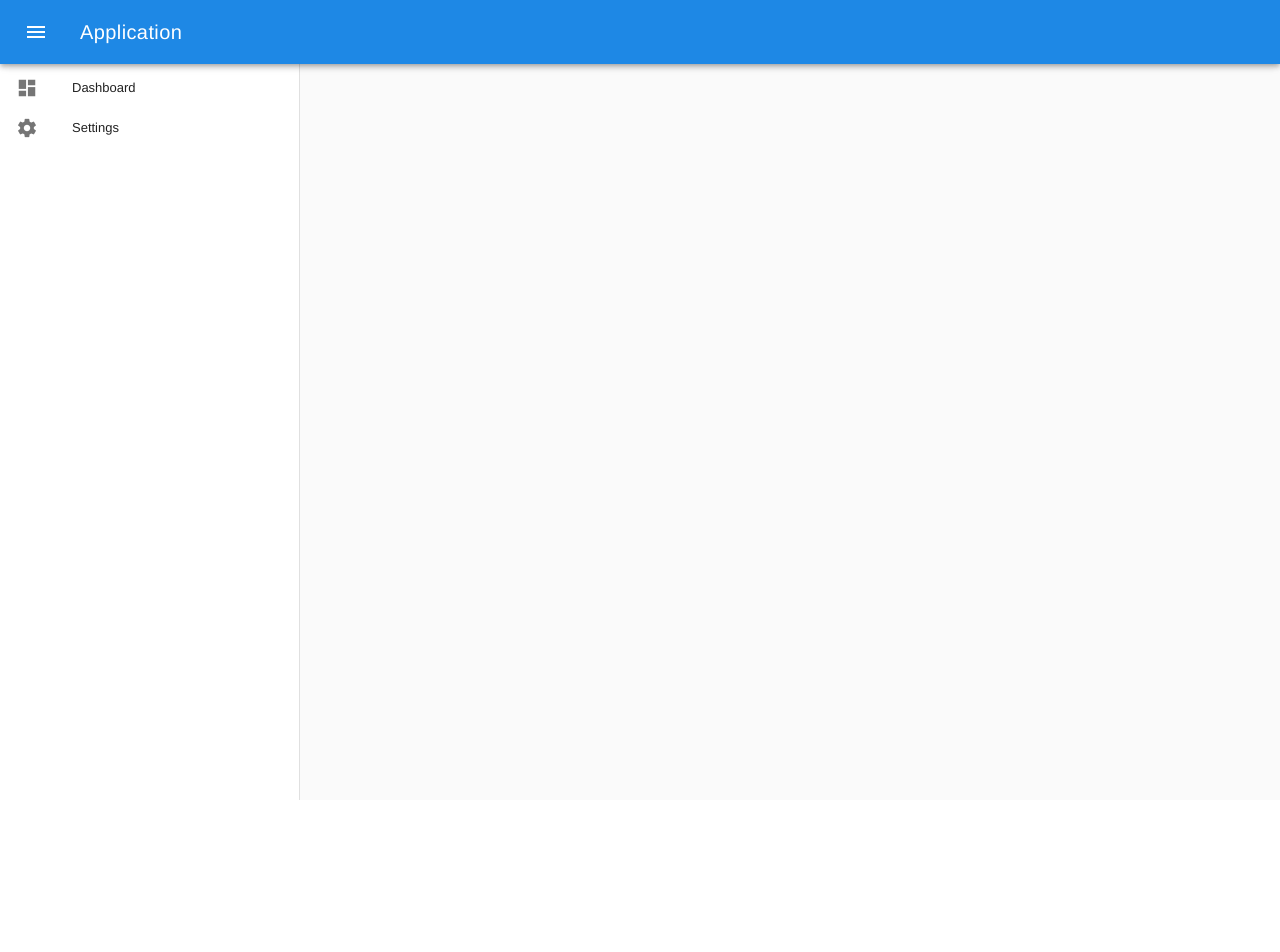
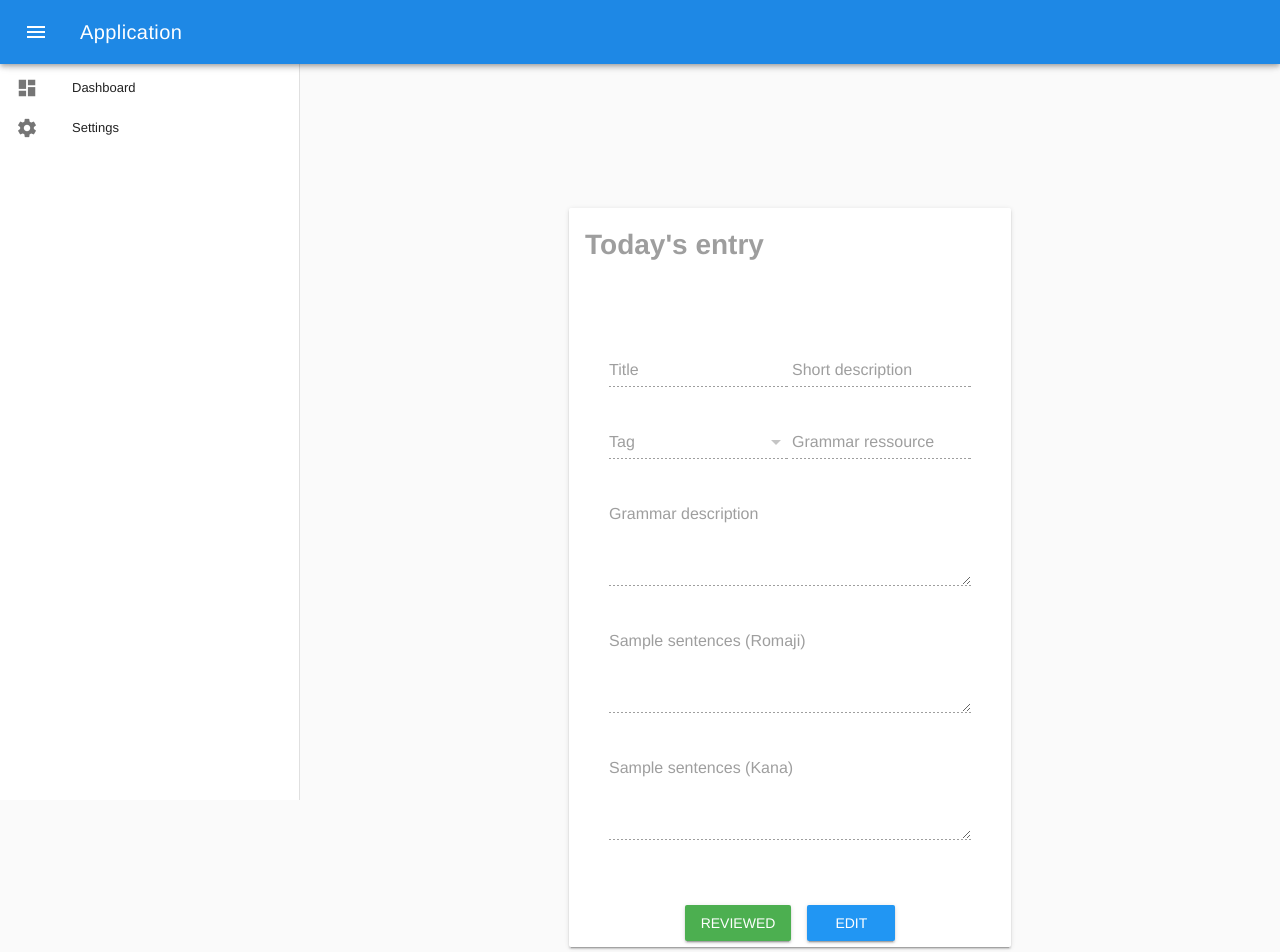
Before and after one commit to mark-drastrup/mouichido, a Vue app in the folder client/: page /#/ in a window 1280 px wide. Shown: the top 952 px of the page. Before the commit the page ends 800 px from the top, so only its background shows below. Built offline with nearby package versions, Linux system fonts and the light colour scheme; no server answers.

Commit message:
Adding props, custom events and sequelize logic

```diff
--- a/client/src/components/Hello.vue
+++ b/client/src/components/Hello.vue
@@ -15,7 +15,7 @@
             <v-list-tile-title>Dashboard</v-list-tile-title>
           </v-list-tile-content>
         </v-list-tile>
-        <v-list-tile @click="test">
+        <v-list-tile>
           <v-list-tile-action>
             <v-icon>settings</v-icon>
           </v-list-tile-action>
@@ -33,7 +33,7 @@
       <v-container fluid>
         <v-layout>
           <v-flex>
-            <Grammar v-if="showCard" @delete="test"></Grammar>
+            <Review v-if="showCard" @reviewed="reviewed" @edit="edit" @save="save" :entry="entry"></Review>
           </v-flex>
         </v-layout>
       </v-container>
@@ -42,27 +42,68 @@
 </template>
 
 <script>
-  import Grammar from "./Grammar"
-
+  import Review from "./Review"
+  import grammarService from "@/services/grammarService";
   export default {
     data: () => ({
       drawer: true,
-      showCard: false
+      showCard: true,
+      entry: {
+        title: "",
+        short_description: "",
+        tag: "",
+        url: "",
+        grammar: "",
+        sample_romaji: "",
+        sample_kana: "",
+        editing: false
+      }
     }),
     components: {
-      Grammar
+      Review
     },
     props: {
       source: String
     },
     methods: {
-      test() {
+      reviewed() {
         this.showCard = false;
+      },
+      save() {
+        this.create();
+        //this.entry.editing = false;
+      },
+      edit() {
+        this.entry.editing = true;
       },
       show() {
         this.showCard = true;
+      },
+      async create() {
+				try {
+						const response = await grammarService.post({
+							title: this.entry.title,
+							short_description: this.entry.short_description,
+							tag: this.entry.tag,
+							url: this.entry.url,
+							grammar: this.entry.grammar,
+							sample_romaji: this.entry.sample_romaji,
+							sample_kana: this.entry.sample_kana,
+						});
+
+				} catch (error) {
+						console.log(error)
+				}
       }
-    }
+    },
+    async mounted() {
+        try {
+          const grammarId = 1;
+          this.entry = (await grammarService.show(grammarId)).data
+        } catch (error) {
+          console.log(error)
+        }
+      }
   }
 </script>
 
--- a/client/src/components/Grammar.vue
+++ b/client/src/components/Review.vue
@@ -5,19 +5,20 @@
         <v-card-title>
             <h1 class="grey--text text-lg-center">Today's entry</h1>
         </v-card-title>
-				<v-card-text v-if="editing">
+		<p>{{myGrammar.title }}</p>
+				<v-card-text v-if="myGrammar.editing">
 					<v-container grid-list-sm>
 						<v-layout row wrap>
 							<v-flex xs12 sm6>
 								<v-text-field
 									label="Title"
-									v-model="title"
+									v-model="myGrammar.title"
 								></v-text-field>
 							</v-flex>
 							<v-flex xs12 sm6>
 								<v-text-field
 									label="Short description"
-									v-model="short_description"
+									v-model="myGrammar.short_description"
 								></v-text-field>
 							</v-flex>
 
@@ -25,13 +26,13 @@
 								<v-select
 									:items="items"
 									label="Tag"
-									v-model="tag"
+									v-model="myGrammar.tag"
 								></v-select>
 							</v-flex>
 							<v-flex xs12 sm6>
 								<v-text-field
 									label="Grammar ressource"
-									v-model="url"
+									v-model="myGrammar.url"
 								></v-text-field>
 							</v-flex>
 
@@ -40,7 +41,7 @@
 								name="input"
 								label="Grammar description"
 								rows="4"
-								v-model="grammar"
+								v-model="myGrammar.grammar"
 								></v-textarea>
 							</v-flex>
 
@@ -49,7 +50,7 @@
 								name="input"
 								label="Sample sentences (Romaji)"
 								rows="4"
-								v-model="sample_romaji"
+								v-model="myGrammar.sample_romaji"
 								></v-textarea>
 							</v-flex>
 
@@ -71,7 +72,7 @@
 								label="Sample sentences (Kana)"
 								hint="Write UPPERCASE for Katakana"
 								rows="4"
-								v-model="sample_kana"
+								v-model="myGrammar.sample_kana"
 								id="kana"
 								></v-textarea>
 							</v-flex>
@@ -80,20 +81,20 @@
 					</v-container>
 				</v-card-text>
 
-				<v-card-text v-if="!editing">
+				<v-card-text v-if="!myGrammar.editing">
 					<v-container fluid grid-list-sm>
 						<v-layout row wrap>
 							<v-flex xs12 sm6>
 								<v-text-field
 									label="Title"
-									v-model="title"
+									v-model="myGrammar.title"
 									disabled
 								></v-text-field>
 							</v-flex>
 							<v-flex xs12 sm6>
 								<v-text-field
 									label="Short description"
-									v-model="short_description"
+									v-model="myGrammar.short_description"
 									disabled
 								></v-text-field>
 							</v-flex>
@@ -102,14 +103,14 @@
 								<v-select
 									:items="items"
 									label="Tag"
-									v-model="tag"
+									v-model="myGrammar.tag"
 									disabled
 								></v-select>
 							</v-flex>
 							<v-flex xs12 sm6>
 								<v-text-field
 									label="Grammar ressource"
-									v-model="url"
+									v-model="myGrammar.url"
 									disabled
 								></v-text-field>
 							</v-flex>
@@ -119,7 +120,7 @@
 								name="input"
 								label="Grammar description"
 								rows="4"
-								v-model="grammar_description"
+								v-model="myGrammar.grammar"
 								disabled
 								></v-textarea>
 							</v-flex>
@@ -129,7 +130,7 @@
 								name="input"
 								label="Sample sentences (Romaji)"
 								rows="4"
-								v-model="sample_romaji"
+								v-model="myGrammar.sample_romaji"
 								disabled
 								></v-textarea>
 							</v-flex>
@@ -140,7 +141,7 @@
 								label="Sample sentences (Kana)"
 								hint="Write UPPERCASE for Katakana"
 								rows="4"
-								v-model="sample_kana"
+								v-model="myGrammar.sample_kana"
 								disabled
 								></v-textarea>
 							</v-flex>
@@ -149,8 +150,9 @@
 					</v-container>
 				</v-card-text>
         <v-responsive>
-					<v-btn color="success" v-on:click="create" v-if="editing">Save</v-btn>
-					<v-btn color="info" v-on:click="edit" v-if="!editing">Edit</v-btn>
+					<v-btn color="success" v-on:click="save" v-if="myGrammar.editing">Save</v-btn>
+					<v-btn color="success" v-on:click="reviewed" v-if="!myGrammar.editing">Reviewed</v-btn>
+					<v-btn color="info" v-on:click="edit" v-if="!myGrammar.editing">Edit</v-btn>
         </v-responsive>
       </v-card>
     </v-flex>
@@ -158,34 +160,37 @@
 </template>
 
 <script>
-	import createService from "@/services/createService";
 	export default {
-	  	name: "Grammar",
+	  	name: "Review",
+		props: ["entry"],
 		data() {
 			return {
 				message: "",
 				items: [],
-				title: "",
-				short_description: "",
-				tag: "",
-				url: "",
-				grammar: "",
-				sample_romaji: "",
-				sample_kana: "",
-				editing: true
+				myGrammar: ""
 			};
 		},
-		mounted() {
-			/* let kana = document.getElementById("kana")
-			wanakana.bind(kana); */
+		beforeMount() {
+			this.myGrammar = this.entry
 		},
+		/* async mounted() {
+			let kana = document.getElementById("kana")
+			wanakana.bind(kana);
+		}, */
+		/* watch: {
+			grammar(val) {
+				this.grammarVal = val
+			}
+		}, */
 		methods: {
 			save() {
-				this.editing = false;
-				this.remove();
+				this.$emit("save", this.myGrammar);
 			},
 			edit() {
-				this.editing = true
+				this.$emit("edit");
+			},
+			reviewed() {
+				this.$emit("reviewed");
 			},
 			/* remove() {
 				this.$emit("delete");
@@ -205,12 +210,9 @@
 				} catch (error) {
 
 				}
-		},
+			},
 		}
   }
-
-	var test = document.getElementById("kana");
-	/* wanakana.bind(kana); */
 
 
 </script>
--- a/client/src/router/index.js
+++ b/client/src/router/index.js
@@ -3,7 +3,7 @@ import Router from 'vue-router';
 import Hello from '@/components/Hello';
 import Form from '@/components/Form';
 import Login from '@/components/Login';
-import Grammar from '@/components/Grammar';
+import Review from '@/components/Review';
 
 Vue.use(Router);
 
@@ -12,6 +12,6 @@ export default new Router({
     {path: '/', name: 'Hello', component: Hello},
     {path: '/form', name: "Form", component: Form},
     {path: '/login', name: "Login", component: Login},
-    {path: '/grammar', name: "Grammar", component: Grammar}
+    {path: '/review', name: "Review", component: Review}
   ]
 })
--- a/client/src/services/createService.js
+++ /dev/null
@@ -1,7 +0,0 @@
-import Api from "@/services/api";
-
-export default {
-    create (data) {
-        return Api().post("grammar", data);
-    }
-};
--- /dev/null
+++ b/client/src/services/grammarService.js
@@ -0,0 +1,20 @@
+import Api from "@/services/api";
+
+export default {
+    index(search) {
+        return Api().get("index", {
+            params: {
+                search: search
+            }
+        })
+    },
+    show(grammarId) {
+        return Api().get(`grammar/${grammarId}`)
+    },
+    post(grammar) {
+        return Api().post("grammar", grammar);
+    },
+    put(grammar) {
+        return Api.put(`grammar/${grammar.id}`, grammar);
+    }
+};
```
Also changed, not shown: 1 other file (tests, documents, lock files or other folders).
